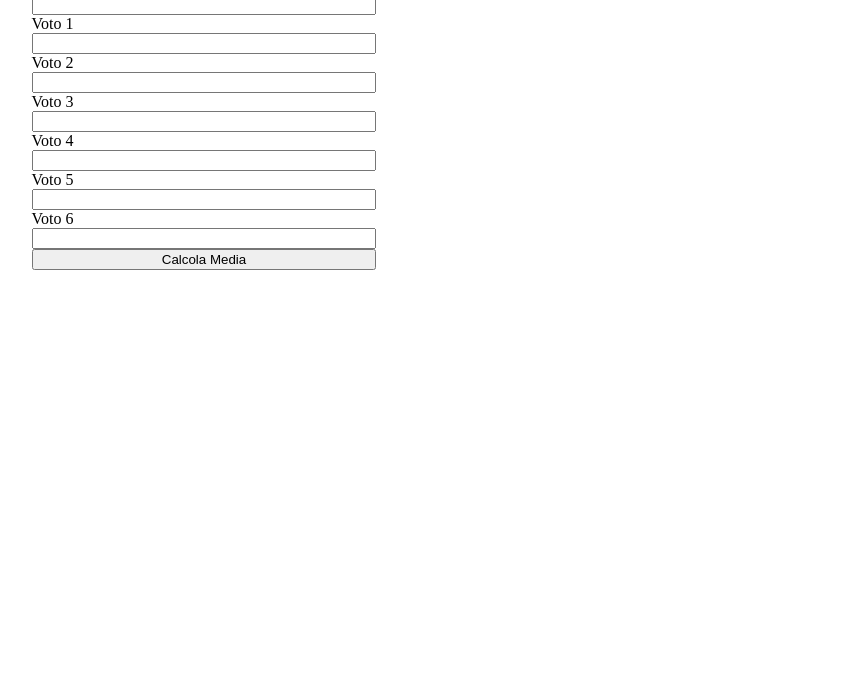
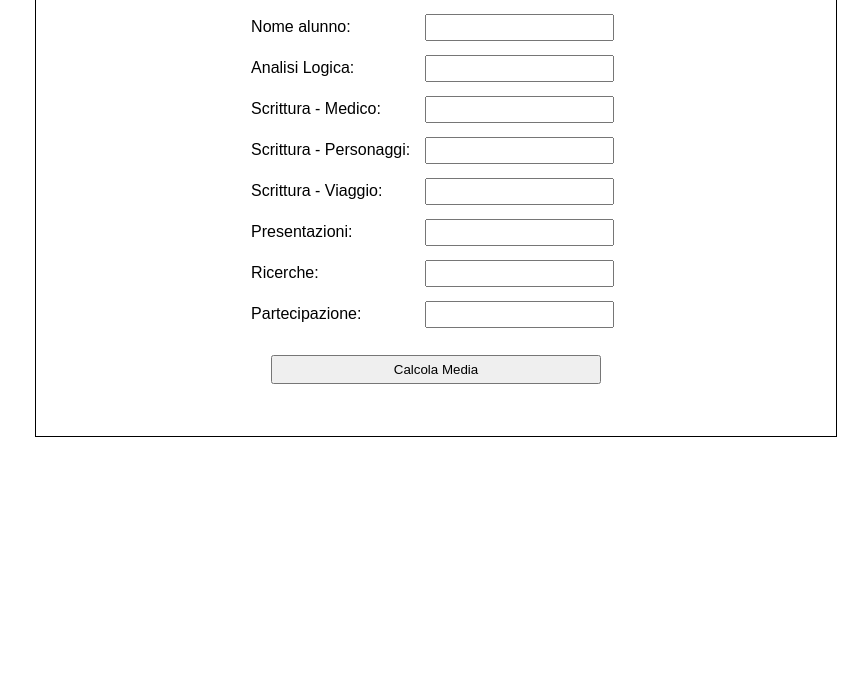
Before and after one commit to IAmNini/voti-mamma, a plain HTML site: page index.html in a window 1280 px wide. Shown: the part 112-800 px from the top of the page, without its empty margins (204-1072 px from the left). Drawn offline with Linux system fonts and the light colour scheme.

Commit message:
kinda done but you could do some css

```diff
--- a/app.js
+++ b/app.js
@@ -0,0 +1,27 @@
+function main() {
+
+  const nomeAlunno = document.getElementById('nome-alunno')
+  const voto1 = document.getElementById('voto1') // vale 100%
+  const voto2 = document.getElementById('voto2') // vale 33.33%
+  const voto3 = document.getElementById('voto3') // vale 33.33%
+  const voto4 = document.getElementById('voto4') // vale 33.33%
+  const voto5 = document.getElementById('voto5') // vale 100%
+  const voto6 = document.getElementById('voto6') // vale 100%
+  const voto7 = document.getElementById('voto7') // vale 200%
+  const submitButton = document.querySelector('button')
+  const risultato = document.getElementById('risultato')
+  const nuovaMedia = document.querySelector('.nuova-media')
+
+  submitButton.addEventListener('click', (event) => {
+    event.preventDefault()
+    const media = (parseInt(voto1.value) * 10 + parseInt(voto2.value) * 3.333 + parseInt(voto3.value) * 3.333 + parseInt(voto4.value) * 3.333 + parseInt(voto5.value) * 10 + parseInt(voto6.value) * 10 + parseInt(voto7.value) * 20) / 59.999
+    risultato.innerHTML = nomeAlunno.value + ' ha la media del ' + media.toFixed(2) + ' in Italiano.'
+    nuovaMedia.classList.remove('nuova-media')
+  })
+
+
+
+
+}
+
+window.addEventListener('DOMContentLoaded', main)
--- a/index.html
+++ b/index.html
@@ -5,6 +5,7 @@
   <meta charset="UTF-8">
   <meta name="viewport" content="width=device-width, initial-scale=1.0">
   <link rel="stylesheet" href="styles/style.css">
+  <script src="app.js"></script>
   <title>Media Voti Italiano</title>
 </head>
 
@@ -13,21 +14,41 @@
     <div class="title-and-form">
       <h1>Media dei voti di Italiano</h1>
       <form>
-        <label>Nome alunno</label>
-        <input />
-        <label>Voto 1</label>
-        <input />
-        <label>Voto 2</label>
-        <input />
-        <label>Voto 3</label>
-        <input />
-        <label>Voto 4</label>
-        <input />
-        <label>Voto 5</label>
-        <input />
-        <label>Voto 6</label>
-        <input />
+        <div class="label-and-input">
+          <label>Nome alunno:</label>
+          <input type="text" id="nome-alunno" />
+        </div>
+        <div class="label-and-input">
+          <label>Analisi Logica:</label>
+          <input type="text" id="voto1" />
+        </div>
+        <div class="label-and-input">
+          <label>Scrittura - Medico:</label>
+          <input type="text" id="voto2" />
+        </div>
+        <div class="label-and-input">
+          <label>Scrittura - Personaggi:</label>
+          <input type="text" id="voto3" />
+        </div>
+        <div class="label-and-input">
+          <label>Scrittura - Viaggio:</label>
+          <input type="text" id="voto4" />
+        </div>
+        <div class="label-and-input">
+          <label>Presentazioni:</label>
+          <input type="text" id="voto5" />
+        </div>
+        <div class="label-and-input">
+          <label>Ricerche:</label>
+          <input type="text" id="voto6" />
+        </div>
+        <div class="label-and-input">
+          <label>Partecipazione:</label>
+          <input type="text" id="voto7" />
+        </div>
         <button>Calcola Media</button>
+        <p id="risultato"></p>
+        <button type="submit" class="nuova-media">Calcola una nuova media</button>
       </form>
     </div>
   </div>
--- a/styles/style.css
+++ b/styles/style.css
@@ -1,13 +1,16 @@
+body {
+  font-family: Arial, Helvetica, sans-serif;
+  display: flex;
+  justify-content: center;
+}
+
 .flex-container {
   width: 100vh;
-  margin: 0;
+  margin: 30px 0 0 0;
   display: flex;
   align-items: center;
   flex-direction: column;
-}
-
-.title-and-form {
-
+  border: 1px solid black;
 }
 
 form {
@@ -15,3 +18,28 @@ form {
   flex-direction: column;
   max-width: 600px;
 }
+
+.label-and-input {
+  display: flex;
+  justify-content: space-between;
+  align-items: center;
+}
+
+input {
+  margin: 7px;
+  padding: 4px;
+}
+
+button {
+  margin: 20px;
+  padding: 5px;
+}
+
+/* #risultato {
+  border: 1px solid black;
+  padding: 5px;
+} */
+
+.nuova-media {
+  display: none;
+}
```
